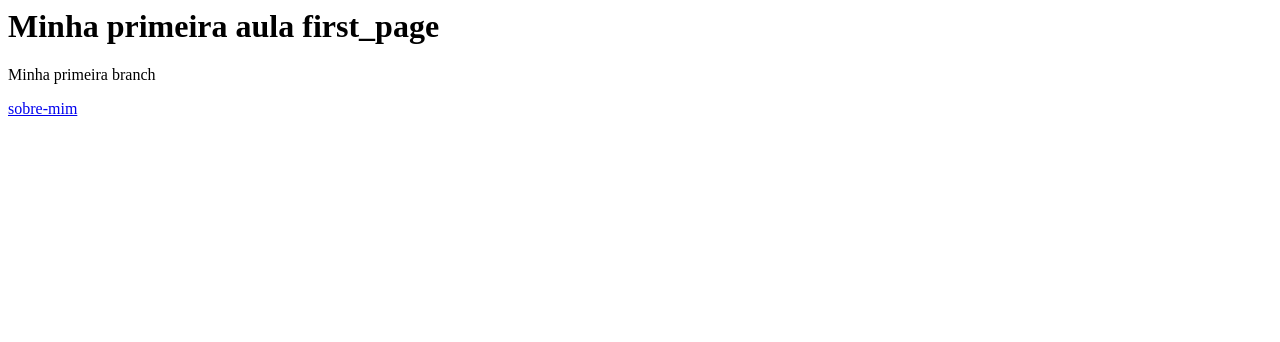
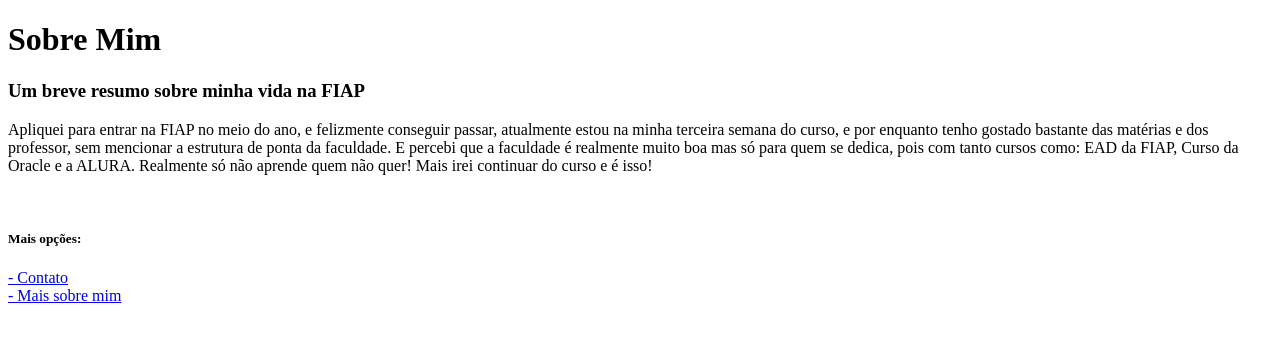
Before and after one commit to William-Hayashi/AulaFiap, a plain HTML site: page index.html in a window 1280 px wide. Drawn offline with Linux system fonts and the light colour scheme.

Commit message:
commit 2

```diff
--- a/index.html
+++ b/index.html
@@ -1,9 +1,36 @@
-<html>
-    <body>
-        <h1>
-            Minha primeira aula first_page</h1>
-               <p>Minha primeira branch</p>
-            <a href= "/sobre-mim.html>">sobre-mim</a>
+<!DOCTYPE html>
+<html lang="pt-br">
+ <head>
+    <meta charset="UTF-8">
+    <meta name="author" content="William Hayashi">
 
-    </body>
+    <title>SOBRE MIM</title>
+ </head>
+
+
+
+
+ <body>
+<p>
+    <h1>Sobre Mim</h1>
+    <h3>Um breve resumo sobre minha vida na FIAP</h3>
+    <p>
+        Apliquei para entrar na FIAP no meio do ano, e felizmente conseguir passar, atualmente estou na minha
+        terceira semana do curso, e por enquanto tenho gostado bastante das matérias e dos professor, sem mencionar a estrutura de ponta da faculdade.
+        E percebi que a faculdade é realmente muito boa mas só para quem se dedica, pois com tanto cursos como: EAD da FIAP, Curso da
+        Oracle e a  ALURA. Realmente só não aprende quem não quer! Mais irei continuar do curso e é isso!
+    </p>
+
+    <br>
+    <h5>Mais opções:</h5>
+
+    <a href="./contato.html"> - Contato</a>
+    <br>
+    <a href="./sobre-mim.html"> - Mais sobre mim</a>
+</p>
+
+
+
+
+ </body>
 </html>
```
